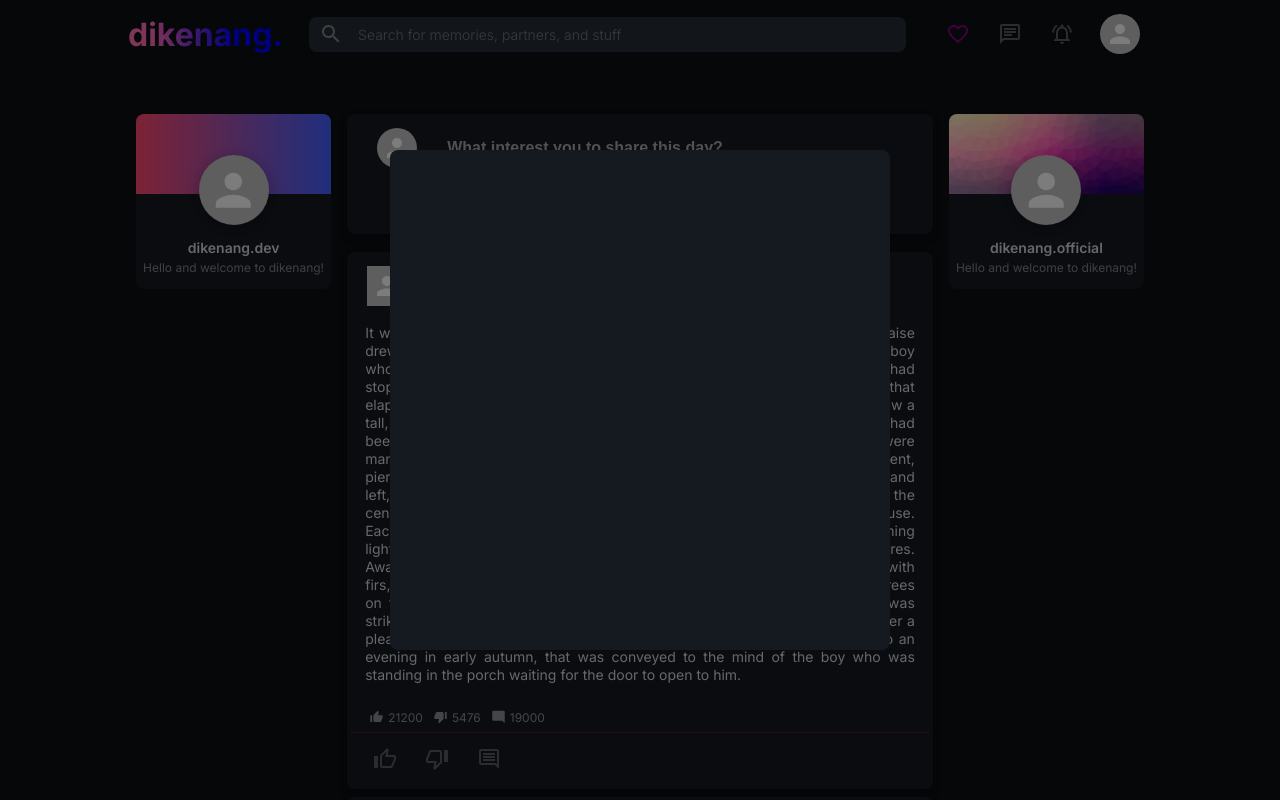
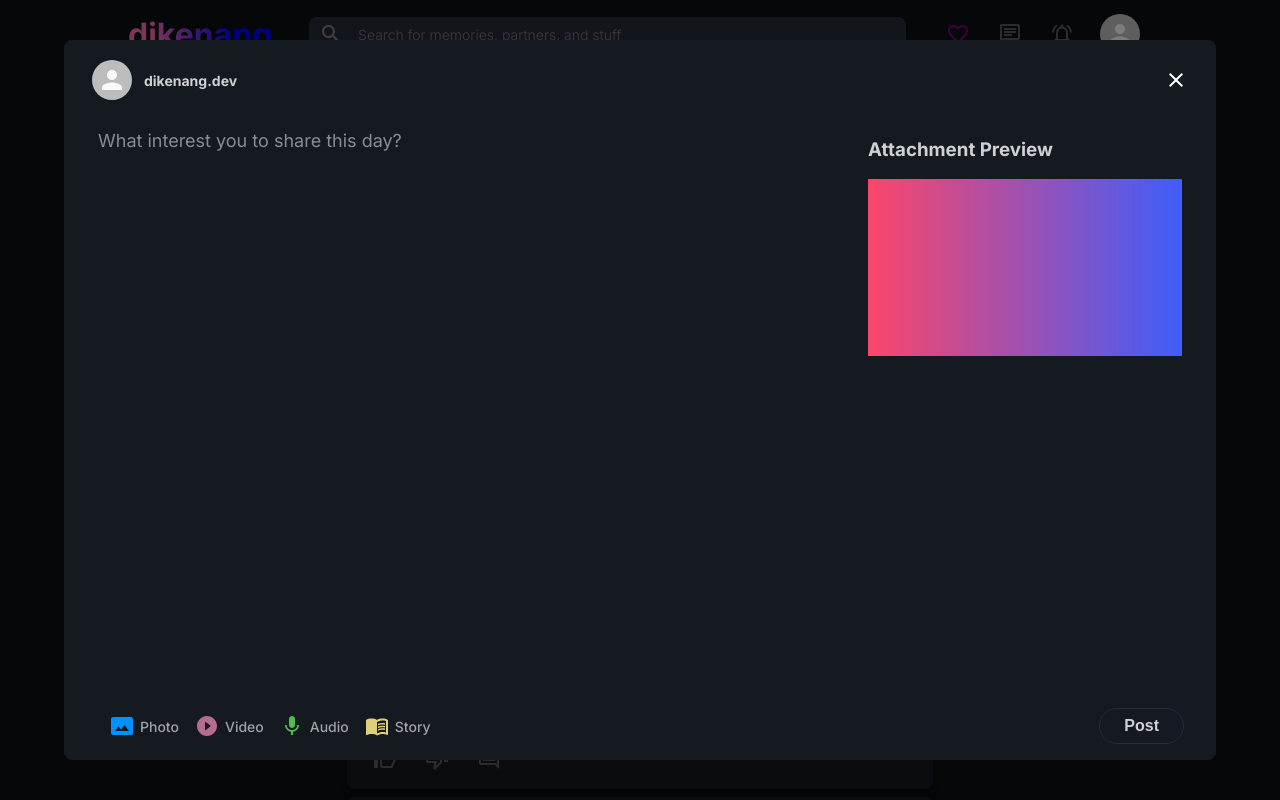
Before and after one commit to resqiar/dikenang, a Next.js app in the folder dikweb/: page / in a window 1280 px wide. Both pictures are taken after a click on the button "What interest you to share this day?". Shown: the top 800 px of the page. Built offline with nearby package versions, Linux system fonts and the light colour scheme.

Commit message:
feat(dikweb): finish Feed Modal components

```diff
--- a/dikweb/components/feed/FeedInputBox.tsx
+++ b/dikweb/components/feed/FeedInputBox.tsx
@@ -51,7 +51,9 @@ export default function FeedInputBox() {
 					onCloseCallback={() => setOpenModal(false)}
 				>
 					{/* Feed Input Modal Component */}
-					<FeedInputDialog />
+					<FeedInputDialog
+						onCloseCallback={() => setOpenModal(false)}
+					/>
 				</ModalDialog>
 			</FeedInputBoxWrapper>
 
--- a/dikweb/components/feed/FeedInputButton.tsx
+++ b/dikweb/components/feed/FeedInputButton.tsx
@@ -1,13 +1,19 @@
 import { IconButton } from '@material-ui/core'
-import styled from 'styled-components'
+import styled, { css } from 'styled-components'
 
 interface Props {
 	Icon: React.ElementType
 	title: string
 	iconColor: string
+	hideTitleOnMobile?: boolean
 }
 
-export default function FeedInputButton({ Icon, title, iconColor }: Props) {
+export default function FeedInputButton({
+	Icon,
+	title,
+	iconColor,
+	hideTitleOnMobile,
+}: Props) {
 	return (
 		<FeedInputButtonWrapper>
 			{/* Icon */}
@@ -15,7 +21,13 @@ export default function FeedInputButton({ Icon, title, iconColor }: Props) {
 				<Icon style={{ color: iconColor }} />
 			</IconButton>
 			{/* Title */}
-			<FeedInputButtonText>{title}</FeedInputButtonText>
+			<FeedInputButtonText
+				hideTitleOnMobile={
+					hideTitleOnMobile ? hideTitleOnMobile : false
+				}
+			>
+				{title}
+			</FeedInputButtonText>
 		</FeedInputButtonWrapper>
 	)
 }
@@ -26,7 +38,7 @@ const FeedInputButtonWrapper = styled.div`
 	padding: 2px 2px;
 	cursor: pointer;
 `
-const FeedInputButtonText = styled.p`
+const FeedInputButtonText = styled.p<{ hideTitleOnMobile: boolean }>`
 	color: var(--font-white-600);
 	margin-left: -6px;
 	font-size: 14px;
@@ -35,4 +47,14 @@ const FeedInputButtonText = styled.p`
 	&:hover {
 		color: var(--font-white);
 	}
+
+	/* How mobile should behave */
+	@media (max-width: 600px) {
+		/* If props has hideTitleOnMobile */
+		${(props) =>
+			props.hideTitleOnMobile &&
+			css`
+				display: none;
+			`}
+	}
 `
--- a/dikweb/components/feed/FeedInputDialog.tsx
+++ b/dikweb/components/feed/FeedInputDialog.tsx
@@ -1,15 +1,213 @@
+import { Avatar, IconButton } from '@material-ui/core'
 import styled from 'styled-components'
+import FeedInputButton from './FeedInputButton'
+import Button from '../button/Button'
 
-export default function FeedInputDialog() {
-	return <FeedInputDialogWrapper></FeedInputDialogWrapper>
+import PhotoSizeSelectActualIcon from '@material-ui/icons/PhotoSizeSelectActual'
+import MenuBookIcon from '@material-ui/icons/MenuBook'
+import PlayCircleFilledIcon from '@material-ui/icons/PlayCircleFilled'
+import MicIcon from '@material-ui/icons/Mic'
+import CloseIcon from '@material-ui/icons/Close'
+
+interface Props {
+	onCloseCallback: () => void
+}
+
+export default function FeedInputDialog(props: Props) {
+	return (
+		<FeedInputDialogWrapper>
+			<FeedInputDialogHeader>
+				<FeedInputProfileWrapper>
+					{/* Avatar */}
+					<IconButton>
+						<Avatar />
+					</IconButton>
+
+					{/* Username */}
+					<FeedInputDialogUsername>
+						dikenang.dev
+					</FeedInputDialogUsername>
+				</FeedInputProfileWrapper>
+
+				{/* Close Button */}
+				<IconButton onClick={props.onCloseCallback}>
+					<CloseIcon style={{ color: '#fff' }} />
+				</IconButton>
+			</FeedInputDialogHeader>
+
+			<FeedInputDialogBody>
+				{/* Text Area Input */}
+				<TextAreaElement
+					autoFocus={true}
+					placeholder="What interest you to share this day?"
+				/>
+
+				{/* Preview Attachments */}
+				<FeedinputDialogPreview>
+					<FeedInputDialogPreviewText>
+						Attachment Preview
+					</FeedInputDialogPreviewText>
+
+					{/* Image Preview */}
+					<FeedInputDialogPreviewImage src="/images/bg.png" />
+				</FeedinputDialogPreview>
+			</FeedInputDialogBody>
+
+			<FeedInputDialogFooter>
+				{/* Attachments */}
+				<FeedInputDialogAttachments>
+					<FeedInputButton
+						title="Photo"
+						hideTitleOnMobile
+						Icon={PhotoSizeSelectActualIcon}
+						iconColor="#0091ff"
+					/>
+					<FeedInputButton
+						Icon={PlayCircleFilledIcon}
+						title="Video"
+						hideTitleOnMobile
+						iconColor="#b46e8b"
+					/>
+
+					<FeedInputButton
+						Icon={MicIcon}
+						hideTitleOnMobile
+						title="Audio"
+						iconColor="#4cc04b"
+					/>
+
+					<FeedInputButton
+						Icon={MenuBookIcon}
+						hideTitleOnMobile
+						title="Story"
+						iconColor="#ddd07b"
+					/>
+				</FeedInputDialogAttachments>
+
+				{/* Submit Button */}
+				<FeedInputDialogUpload>
+					<Button
+						text="Post"
+						type="button"
+						border="1px solid var(--background-dimmed-300)"
+						color="var(--font-white-800)"
+						borderRadius="20px"
+						fontSize="16px"
+						fontWeight="bold"
+						padding="8px 24px"
+						hoverBg="var(--color-primary)"
+						hoverBoxShadow="var(--box-shadow)"
+					/>
+				</FeedInputDialogUpload>
+			</FeedInputDialogFooter>
+		</FeedInputDialogWrapper>
+	)
 }
 
 const FeedInputDialogWrapper = styled.div`
 	display: flex;
 	flex-direction: column;
-	height: 500px;
-	width: 500px;
+	height: 90%;
+	width: 90%;
 	border-radius: 8px;
 	background-color: var(--background-dimmed-500);
-	padding: 8px 0px;
+	padding: 8px;
+
+	@media (max-width: 600px) {
+		height: 100%;
+		width: 100%;
+	}
 `
+const FeedInputDialogHeader = styled.div`
+	display: flex;
+	align-items: center;
+	justify-content: space-between;
+	padding: 0px 8px;
+`
+const FeedInputProfileWrapper = styled.div`
+	display: flex;
+	align-items: center;
+`
+const FeedInputDialogUsername = styled.p`
+	color: var(--font-white-800);
+	font-weight: bold;
+	font-size: 14px;
+`
+const FeedInputDialogBody = styled.div`
+	display: flex;
+	align-items: flex-start;
+	height: 100%;
+	padding: 0px 8px;
+
+	@media (max-width: 600px) {
+		flex-direction: column;
+		align-items: center;
+		padding: 0px;
+	}
+`
+
+const TextAreaElement = styled.textarea`
+	width: 100%;
+	max-width: 100%;
+	min-height: 150px;
+	height: 100%;
+	background-color: transparent;
+	color: var(--font-white-800);
+	font-family: var(--font-family);
+	outline: none;
+	padding: 18px;
+	font-size: 16px;
+	border: none;
+	resize: none;
+	overflow: auto;
+
+	::placeholder,
+	::-webkit-input-placeholder {
+		color: var(--font-white-500);
+		font-size: 18px;
+		font-family: var(--font-family);
+	}
+
+	@media (max-width: 600px) {
+		font-size: 14px;
+	}
+`
+const FeedinputDialogPreview = styled.div`
+	padding: 8px 18px;
+	max-width: 350px;
+
+	@media (max-width: 600px) {
+		padding: 0px;
+		max-width: 100%;
+	}
+`
+
+/** PREVIEW */
+const FeedInputDialogPreviewImage = styled.img`
+	width: 100%;
+	height: 100%;
+	object-fit: cover;
+`
+
+const FeedInputDialogPreviewText = styled.h3`
+	color: var(--font-white-800);
+	padding: 18px 0px;
+
+	@media (max-width: 600px) {
+		display: none;
+	}
+`
+const FeedInputDialogFooter = styled.div`
+	justify-content: space-between;
+	align-items: center;
+	display: flex;
+	padding: 0px 24px;
+
+	@media (max-width: 600px) {
+		padding: 4px;
+	}
+`
+const FeedInputDialogAttachments = styled.div`
+	display: flex;
+`
+const FeedInputDialogUpload = styled.div``
```
